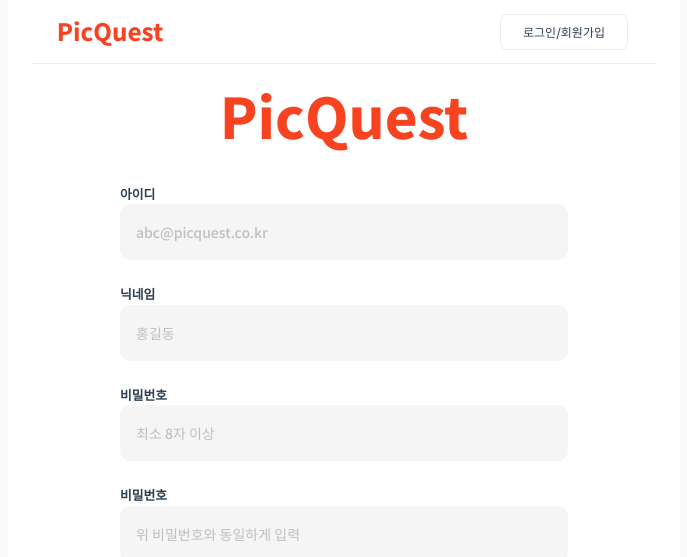
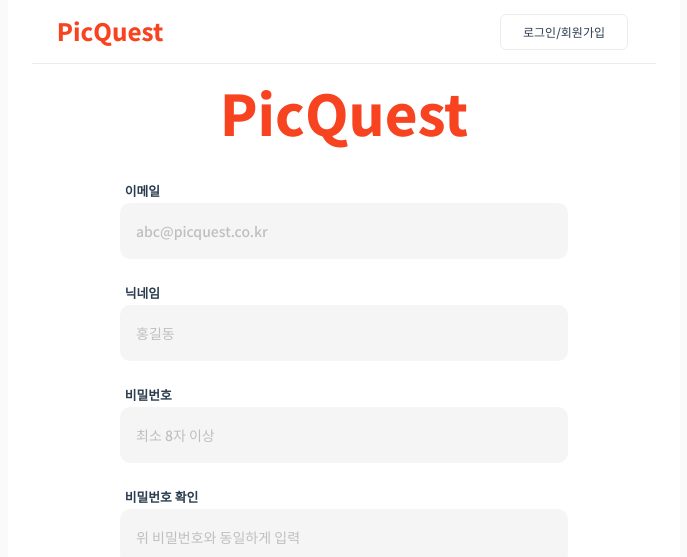
Before and after one commit to project-picquest/PicQuest-Frontend, a Vue app: page /join in a window 1280 px wide. Shown: the top 557 px of the page, without its empty margins (296-983 px from the left). Built offline with nearby package versions, Linux system fonts and the light colour scheme; no server answers.

Commit message:
Feat : LoginView, JoinView Validation 처리

```diff
--- a/src/views/JoinView.vue
+++ b/src/views/JoinView.vue
@@ -2,49 +2,69 @@
   <div class="container">
     <p class="logo">PicQuest</p>
     <div class="input-container">
-      <form @submit.prevent="handleJoin">
+      <Form @submit="handleJoin">
         <div class="input-box">
-          <label for="email">아이디</label>
-          <input
+          <div class="label-box">
+            <span class="label">이메일</span>
+            <ErrorMessage name="email" class="error-message" />
+          </div>
+          <Field
             class="join-input"
             type="email"
             id="email"
+            name="email"
             v-model="userInfo.email"
             placeholder="abc@picquest.co.kr"
+            :rules="emailRules"
           />
         </div>
         <div class="input-box">
-          <label for="nickname">닉네임</label>
-          <input
+          <div class="label-box">
+            <span class="label">닉네임</span>
+            <ErrorMessage name="nickname" class="error-message" />
+          </div>
+          <Field
             class="join-input"
             type="text"
             id="nickname"
+            name="nickname"
             v-model="userInfo.nickname"
             placeholder="홍길동"
+            :rules="nicknameRules"
           />
         </div>
         <div class="input-box">
-          <label for="password">비밀번호</label>
-          <input
+          <div class="label-box">
+            <span class="label">비밀번호</span>
+            <ErrorMessage name="password" class="error-message" />
+          </div>
+          <Field
             class="join-input"
             type="password"
             id="password"
+            name="password"
             v-model="userInfo.password"
             placeholder="최소 8자 이상"
+            :rules="passwordRules"
           />
         </div>
         <div class="input-box">
-          <label for="checkpassword">비밀번호</label>
-          <input
+          <div class="label-box">
+            <span class="label">비밀번호 확인</span>
+            <ErrorMessage name="checkpassword" class="error-message" />
+          </div>
+          <Field
             class="join-input"
             type="password"
             id="checkpassword"
-            v-model="checkpassword"
+            name="checkpassword"
+            v-model="userInfo.checkpassword"
             placeholder="위 비밀번호와 동일하게 입력"
+            :rules="passwordConfirmRules"
           />
         </div>
         <button class="join-button">회원가입</button>
-      </form>
+      </Form>
     </div>
     <div class="navigate-container">
       <p>이미 아이디가 있으신가요?</p>
@@ -57,31 +77,95 @@ import { useRouter } from 'vue-router';
 import { useLoginState } from '@/stores/loginState';
 import { ref } from 'vue';
 import { _join } from '@/api';
+import { Form, Field, ErrorMessage } from 'vee-validate';
 
 const loginState = useLoginState();
 
 const userInfo = ref({
-  email : '',
-  nickname : '',
-  password : ''
-})
+  email: '',
+  nickname: '',
+  password: '',
+  checkpassword: '',
+});
 
 const router = useRouter();
 
 const handleJoin = () => {
-  _join(userInfo.value, (response) => {
-    console.log('로그인 성공', response);
-    loginState.login();
-    router.push('/')
-  }, (error) => {
-    console.error('로그인 실패', error)
-  })
+  _join(
+    userInfo.value,
+    (response) => {
+      console.log('로그인 성공', response);
+      loginState.login();
+      router.push('/');
+    },
+    (error) => {
+      console.error('로그인 실패', error);
+    }
+  );
+  console.log(userInfo.value);
 };
 
 const navigateLogin = () => {
   router.push('/login');
 };
 
+const emailRules = (value) => {
+  if (!value) {
+    return '이메일을 필수로 입력해주세요';
+  }
+
+  const emailRegex = /^[^\s@]+@[^\s@]+\.[^\s@]+$/;
+  if (!emailRegex.test(value)) {
+    return '이메일 형식을 다시 확인해주세요';
+  }
+
+  return true;
+};
+
+const nicknameRules = (value) => {
+  if (!value) {
+    return '닉네임을 필수로 입력해주세요';
+  }
+
+  if (value.length < 2) {
+    return '닉네임은 최소 2자 이상이어야 해요';
+  }
+
+  if (value.length > 8) {
+    return '닉네임은 최대 8자 이하이어야 해요';
+  }
+
+  const nicknameRegex = /^[a-zA-Z가-힣0-9]+$/;
+  if (!nicknameRegex.test(value)) {
+    return '닉네임은 공백이나 특수문자를 포함할 수 없어요';
+  }
+
+  return true;
+};
+
+const passwordRules = (value) => {
+  if (!value) {
+    return '비밀번호를 입력해주세요';
+  }
+
+  if (value.length < 8) {
+    return '비밀번호는 최소 8자 이상이어야 해요';
+  }
+
+  return true;
+};
+
+const passwordConfirmRules = (value) => {
+  if (!value) {
+    return '위 비밀번호를 다시 한 번 입력해주세요';
+  }
+
+  if (userInfo.value.checkpassword !== userInfo.value.password) {
+    return '위 비밀번호와 일치하지 않아요';
+  }
+
+  return true;
+};
 </script>
 
 <style scoped>
@@ -121,9 +205,24 @@ const navigateLogin = () => {
   margin-bottom: 1.5rem;
 }
 
-.input-box > label {
+.label-box {
+  display: flex;
+  justify-content: space-between;
   font-size: 0.8rem;
   font-weight: 600;
+  margin-bottom: 0.1rem;
+  padding: 0 0.3rem;
+}
+
+.label {
+  font-size: 0.8rem;
+  font-weight: 600;
+}
+
+.error-message {
+  font-size: 0.8rem;
+  font-weight: 500;
+  color: #f74320;
 }
 
 .join-button {
--- a/src/views/LoginView.vue
+++ b/src/views/LoginView.vue
@@ -13,6 +13,7 @@
             type="email"
             id="email"
             name="email"
+            v-model="userInfo.email"
             placeholder="abc@picquest.co.kr"
             :rules="emailRules"
           />
@@ -28,6 +29,7 @@
             type="password"
             id="password"
             name="password"
+            v-model="userInfo.password"
             placeholder="비밀번호를 입력하세요."
             :rules="passwordRules"
           />
```
